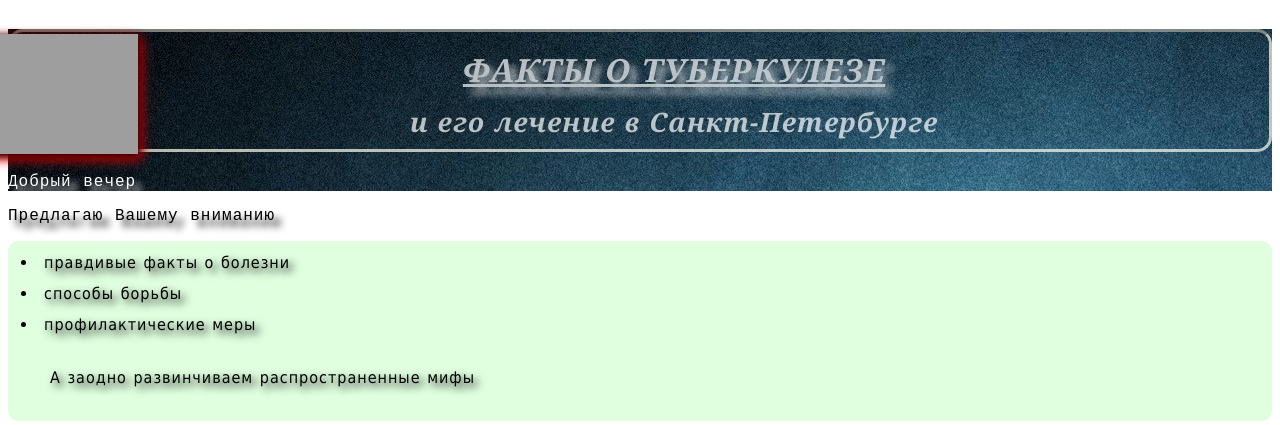
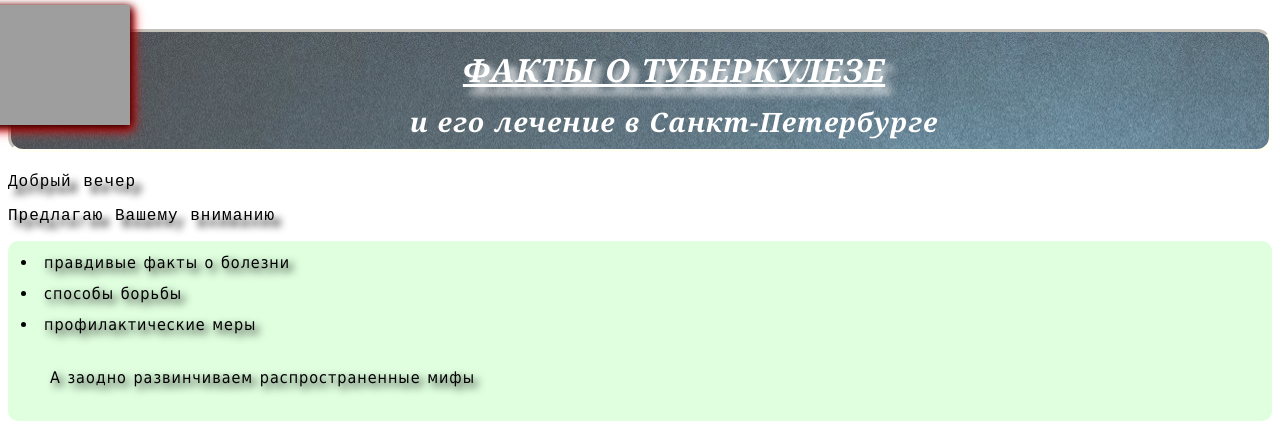
Before and after one commit to AlexZwerb/AlexZwerb.github.io, a PHP site: page / in a window 1280 px wide. Shown: the top 425 px of the page. Run offline with PHP 8.4, Linux system fonts and the light colour scheme; grey boxes are pictures that could not be loaded.

Commit message:
repack0405

```diff
--- a/style.css
+++ b/style.css
@@ -1,6 +1,6 @@
 ul,ul *{text-shadow:4px 4px 8px ;}
 body{margin:0 auto;max-width:100%;padding:8px;}
-header{position:relative;background-image:url("i.webp")!important;color:white;}
+header h1{position:relative;background-image:url("i.webp")!important;color:white;}
 #kreuz{position:absolute;z-index:500;width:160px;opacity:1;top:5px;left:-30px;filter:drop-shadow(1px 2px 4px black)drop-shadow(2px 3px 4px red)}
 h1{font-style:italic;border:inset ivory;border-radius:15px;}
 ul *,ul{font-family:Tahoma;padding:6px;}
```
Also changed, not shown: 1 other file.
